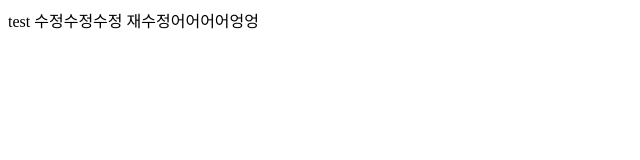
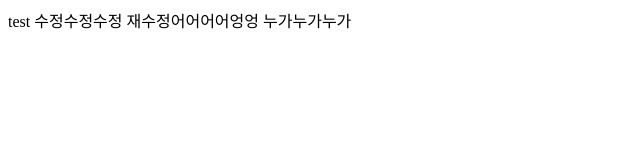
Before and after one commit to tnghgks/project_cardgame, a plain HTML site: page test.html in a window 1280 px wide. Shown: the whole page, without its empty margins (0-640 px from the left). Drawn offline with Linux system fonts and the light colour scheme.

Commit message:
Update test.html

```diff
--- a/test.html
+++ b/test.html
@@ -8,5 +8,6 @@
     </head>
     <body>
         test 수정수정수정 재수정어어어어엉엉
+        누가누가누가
     </body>
 </html>
```
